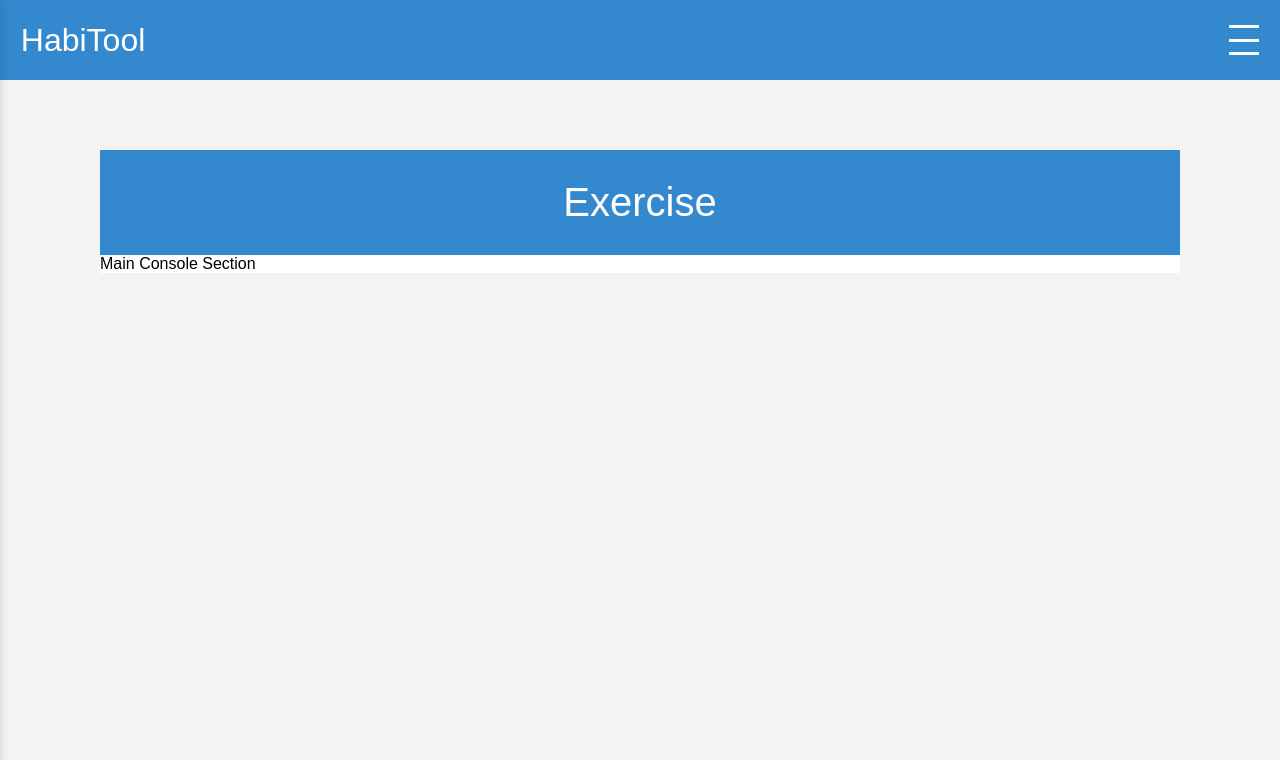
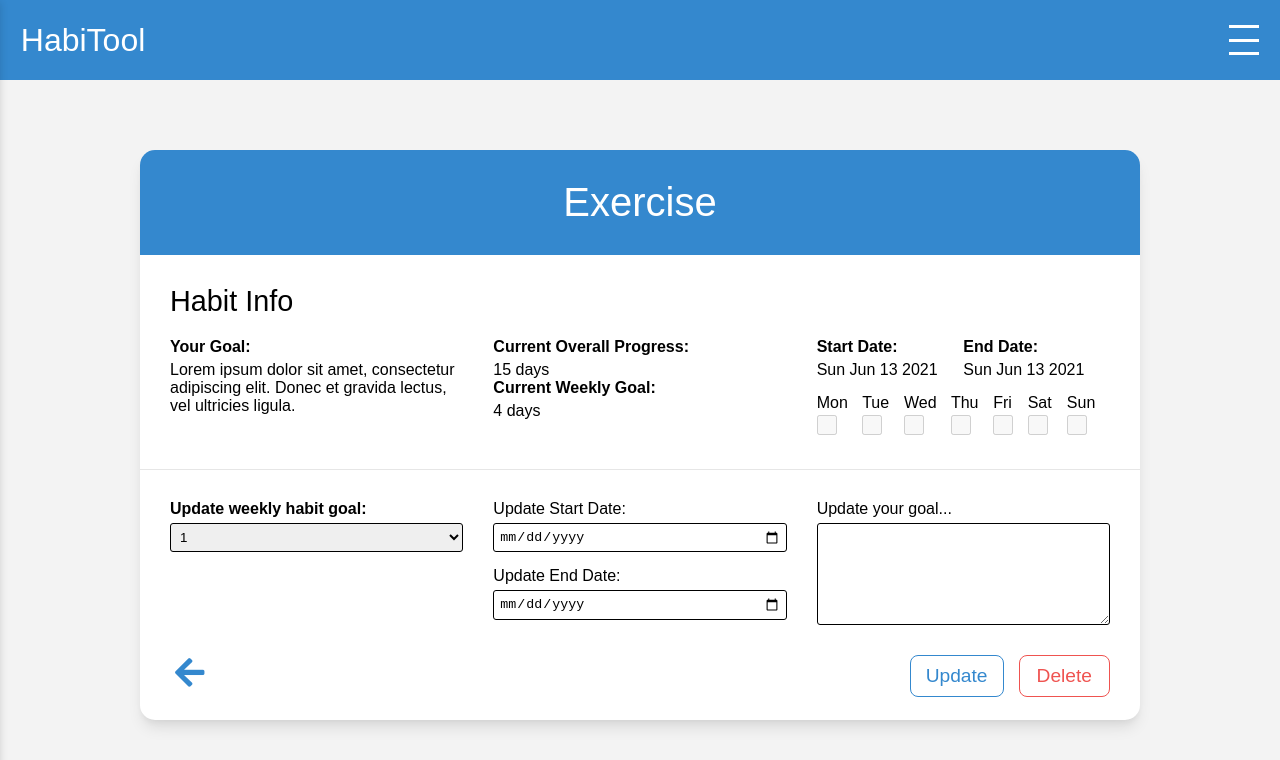
Before and after one commit to Habitool/habitool-app, a React (Create React App) app: page /habit/1 in a window 1280 px wide. Shown: the top 760 px of the page. Built offline with nearby package versions, Linux system fonts and the light colour scheme.

Commit message:
Write html and css for habit screen

```diff
--- a/client/index.js
+++ b/client/index.js
@@ -2,8 +2,8 @@ import React from 'react';
 import ReactDOM from 'react-dom';
 
 // Skeleton files for calendar
-// import 'react-date-range/dist/styles.css'; // main style file
-// import 'react-date-range/dist/theme/default.css'; // theme css file
+// import '~react-date-range/dist/styles.css'; // main style file
+// import '~react-date-range/dist/theme/default.css'; // theme css file
 
 // Redux Imports
 import { Provider } from 'react-redux';
--- a/client/screens/HabitScreen.js
+++ b/client/screens/HabitScreen.js
@@ -1,18 +1,18 @@
 import React from 'react';
+import { Link } from 'react-router-dom';
 
 
 // import { Calendar } from 'react-date-range';
-// import { addDays } from 'date-fns';
+import { addDays } from 'date-fns';
 
 // CSS import
 import '../stylesheets/screenStyles/HabitScreen.css';
-
 const HabitScreen = () => {
-  // const range = {
+  // const range = [{
   //   startDate: new Date(),
   //   endDate: addDays(new Date(), 10),
   //   key: 'selection'
-  // };
+  // }];
 
   return (
     <div className="habitScreen">
@@ -20,12 +20,127 @@ const HabitScreen = () => {
         <div className="habitScreen__console-header">
           <h1>Exercise</h1>
         </div>
-        <div className="habitScreen__console-main">
-          {/* <Calendar ranges={range} /> */}
+
+        <div className="habitScreen__console-info">
+          <h2>Habit Info</h2>
+
+          <div className="habitScreen__info-container">
+            <div className="habitScreen__description">
+              <h4>Your Goal:</h4>
+              <p>
+              Lorem ipsum dolor sit amet, consectetur adipiscing elit. Donec et gravida lectus, vel ultricies ligula.
+              </p>
+            </div>
+
+            <div className="habitScreen__current-streak">
+              <h4>Current Overall Progress:</h4>
+              <p><span>15</span> days</p>
+
+              <h4>Current Weekly Goal:</h4>
+              <p><span>4</span> days</p>
+            </div>
+
+            <div className="info-container__date-grp">
+              <div id="info-date-range">
+                <span>
+                  <h4>Start Date:</h4>
+                  <p>{ new Date().toDateString()}</p>
+                </span>
+
+                <span>
+                  <h4>End Date:</h4>
+                  <p>{ new Date().toDateString()}</p>
+                </span>
+              </div>
+
+              <div className="habitScreen__days-completed">
+                <div className="habitScreen__mon-check">
+                  <label htmlFor="mon-check">Mon</label>
+                  <input id="mon-check" name="mon-check" type="checkbox" value="1" disabled/>
+                </div>
+
+                <div className="habitScreen__tue-check">
+                  <label htmlFor="tue-check">Tue</label>
+                  <input id="tue-check" name="tues-check" type="checkbox" value="1" disabled/>
+                </div>
+
+                <div className="habitScreen__wed-check">
+                  <label htmlFor="wed-check">Wed</label>
+                  <input id="wed-check" name="wed-check" type="checkbox" value="1" disabled/>
+                </div>
+
+                <div className="habitScreen__thu-check">
+                  <label htmlFor="thurs-check">Thu</label>
+                  <input id="thu-check" name="thurs-check" type="checkbox" value="1" disabled/>
+                </div>
+
+                <div className="habitScreen__fri-check">
+                  <label htmlFor="fri-check">Fri</label>
+                  <input id="fri-check" name="fri-check" type="checkbox" value="1" disabled/>
+                </div>
+
+                <div className="habitScreen__sat-check">
+                  <label htmlFor="sat-check">Sat</label>
+                  <input id="sat-check" name="sat-check" type="checkbox" value="1" disabled/>
+                </div>
+
+                <div className="habitScreen__sun-check">
+                  <label htmlFor="sun-check">Sun</label>
+                  <input id="sun-check" name="sun-check" type="checkbox" value="1" disabled/>
+                </div>
+              </div>
+            </div>
+          </div>
         </div>
-        <div className="habitScreen__console-edit">
-          Main Console Section
-        </div>
+
+        <form className="habitScreen__console-edit">
+          <div id="habitScreen__input-grp">
+            <div className="habitScreen__edit-goal">
+              <label htmlFor="cadence-selector">Update weekly habit goal:</label>
+              <select name="cadence-selector" id="cadence-selector" required>
+                <option value="1">1</option>
+                <option value="2">2</option>
+                <option value="3">3</option>
+                <option value="4">4</option>
+                <option value="5">5</option>
+                <option value="6">6</option>
+                <option value="7">7</option>
+              </select>
+            </div>
+
+            <div className="habitScreen__dates-select">
+              <div id="habitScreen__start-date">
+                <label htmlFor="start-date">Update Start Date:</label>
+                <input type="date" id="start-date" name="habit-start"/>
+              </div>
+              <div id="habitScreen__end-date">
+                <label htmlFor="end-date">Update End Date:</label>
+                <input type="date" id="end-date" name="habit-end"/>
+              </div>
+            </div>
+
+            <div className="habitScreen__description-edit">
+              <label htmlFor="habit-description">Update your goal...</label>
+              <textarea type="text" name="habit-description" id="habit-description" rows="6" placeholder=""></textarea>
+            </div>
+          </div>
+          <div className="habitScreen__button-grp">
+            <div>
+              <Link to="/dashboard" id="habitScreen__back-btn">
+                <i className="fas fa-arrow-left"></i>
+              </Link>
+            </div>
+
+            <div id="habitScreen__form-action-btns">
+              <button id="habitScreen__update-btn" type="submit" onClick={null}>
+                  Update
+              </button>
+              <Link to="/dashboard" id="habitScreen__delete-btn" type="submit" onClick={null}>
+                  Delete
+              </Link>
+            </div>
+          </div>
+        </form>
       </div>
     </div>
   );
--- a/client/stylesheets/componentStyles/HabitTile.css
+++ b/client/stylesheets/componentStyles/HabitTile.css
@@ -109,7 +109,7 @@
   margin: 0 8px;
   text-decoration: none;
   background-color: transparent;
-  border: 2px solid #3488ce;
+  border: 1px solid #3488ce;
   color: #3488ce;
   font-size: 1.2rem;
   padding: 11px;
@@ -128,7 +128,7 @@
   justify-content: center;
   align-items: center;
   background-color: transparent;
-  border: 2px solid #EF5350;
+  border: 1px solid #EF5350;
   color: #EF5350;
   font-size: 1.2rem;
   padding: 11px 13px;
--- a/client/stylesheets/screenStyles/HabitScreen.css
+++ b/client/stylesheets/screenStyles/HabitScreen.css
@@ -1,12 +1,19 @@
 .habitScreen {
   height: 100%;
-  padding: 150px 100px;
+  padding: 150px 100px 80px 100px;
+  display: flex;
+  flex-direction: column;
+  align-items: center;
 }
 
 .habitScreen__console {
+  width: 1000px;
   background-color: #fff;
   display: flex;
   flex-direction: column;
+  border-radius: 15px;
+  overflow: hidden;
+  box-shadow: rgba(0, 0, 0, 0.1) 0px 10px 15px -3px, rgba(0, 0, 0, 0.05) 0px 4px 6px -2px;
 }
 
 .habitScreen__console-header {
@@ -20,3 +27,149 @@
   color: #fff;
   font-size: 2.5rem;
 }
+
+.habitScreen__console-info {
+  padding: 30px;
+  display: flex;
+  flex-direction: column;
+  border-bottom: 1px solid #e6e6e6;
+}
+
+.habitScreen__console-info > h2 {
+  font-weight: 500;
+  margin-bottom: 20px;
+  font-size: 1.8rem;
+}
+
+.habitScreen__info-container {
+  display: grid;
+  grid-template-columns: repeat(3, 1fr);
+  gap: 30px;
+}
+
+.habitScreen__info-container h4 {
+  margin-bottom: 5px;
+  font-weight: 600;
+}
+
+.info-container__date-grp {
+  display: flex;
+  flex-direction: column;
+}
+
+#info-date-range {
+  display: grid;
+  grid-template-columns: 1fr 1fr;
+}
+
+.habitScreen__days-completed {
+  display: flex;
+  margin-top: 15px;
+}
+
+.habitScreen__console-edit {
+  padding: 30px;
+  display: flex;
+  flex-direction: column;
+}
+
+#habitScreen__input-grp {
+  display: grid;
+  grid-template-columns: repeat(3, 1fr);
+  gap: 30px;
+}
+
+/* .habitScreen__current-streak > h4:nth-of-type(2) {
+  margin-top: 8px;
+} */
+
+.habitScreen__edit-goal > label {
+  font-weight: bold;
+}
+
+.habitScreen__edit-goal > select,
+ #habitScreen__start-date > input,
+ #habitScreen__end-date > input,
+ .habitScreen__description-edit > textarea {
+  margin-top: 5px;
+  padding: 5px;
+  border: 1px solid #000;
+  border-radius: 3px;
+}
+
+.habitScreen__edit-goal,
+.habitScreen__dates-select,
+.habitScreen__description-edit,
+#habitScreen__start-date,
+#habitScreen__end-date {
+  display: flex;
+  flex-direction: column;
+  justify-content: flex-start;
+}
+
+#habitScreen__end-date {
+  margin-top: 15px;
+}
+
+.habitScreen__button-grp {
+  display: flex;
+  flex-direction: row;
+  justify-content: space-between;
+  margin-top: 30px;
+}
+
+#habitScreen__form-action-btns {
+  display: flex;
+  justify-content: flex-end;
+}
+
+#habitScreen__back-btn {
+  position: relative;
+  left: 5px;
+  text-decoration: none;
+  padding: 0;
+  text-align: center;
+  color: #3488ce;
+  background-color: transparent;
+  font-size: 2.1rem;
+  border-radius: 8px;
+  transition: all 200ms ease-in;
+}
+
+#habitScreen__back-btn:hover {
+  left: 0;
+}
+
+#habitScreen__update-btn {
+  margin-right: 15px;
+  padding: 8px 15px;
+  color: #3488ce;
+  font-size: 1.2rem;
+  background-color: transparent;
+  border: 1px solid #3488ce;
+  border-radius: 8px;
+  cursor: pointer;
+  transition: all 200ms ease-in;
+}
+
+#habitScreen__update-btn:hover {
+  background-color: #3488ce;
+  color: #fff;
+}
+
+#habitScreen__delete-btn {
+  text-decoration: none;
+  padding: 9px 17px;
+  color: #EF5350;
+  font-size: 1.2rem;
+  background-color: transparent;
+  border: 1px solid #EF5350;
+  border-radius: 8px;
+  cursor: pointer;
+  transition: all 200ms ease-in;
+}
+
+#habitScreen__delete-btn:hover {
+  background-color: #EF5350;
+  color: #fff;
+}
--- a/client/stylesheets/screenStyles/LoginScreen.css
+++ b/client/stylesheets/screenStyles/LoginScreen.css
@@ -16,7 +16,7 @@
   flex-direction: column;
   justify-content: center;
   align-items: center;
-  border-radius: 3px;
+  border-radius: 15px;
   box-shadow: rgba(0, 0, 0, 0.1) 0px 10px 15px -3px, rgba(0, 0, 0, 0.05) 0px 4px 6px -2px;
 }
 
@@ -47,7 +47,7 @@
 .loginScreen__form-container > form > div > input {
   padding: .7rem;
   border: solid 1px #3488ce;
-  border-radius: 3px;
+  border-radius: 8px;
   margin-top: 3px;
   margin-bottom: 7px;
 }
@@ -57,7 +57,7 @@
   background-color: #3488ce;
   color: #fff;
   border: solid 2px #3488ce;
-  border-radius: 3px;
+  border-radius: 8px;
   font-weight: 500;
   margin-top: 20px;
   cursor: pointer;
@@ -68,11 +68,13 @@
 
 #login__btn:hover {
  background-color: #28699e;
+ border-color: #28699e;
  color: #fff;
 }
 
-#login-form__sign-btn {
-  color: red;
+#login-form__signup-btn {
+  text-decoration: none;
+  color: #3488ce;
   font-size: 1rem;
   cursor: pointer;
   transition: .3s all ease;
```
Also changed, not shown: client/stylesheets/screenStyles/SignupScreen.css (+8 -7 lines).
